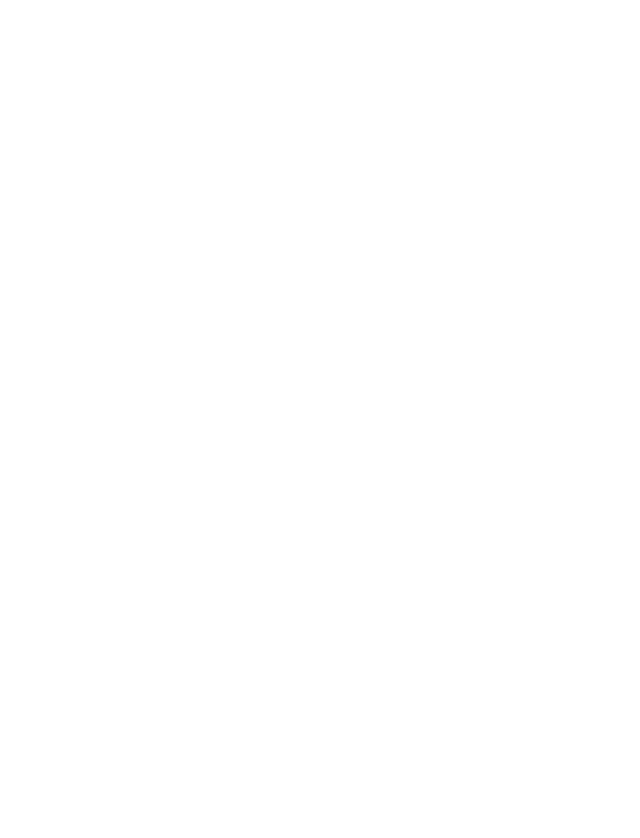
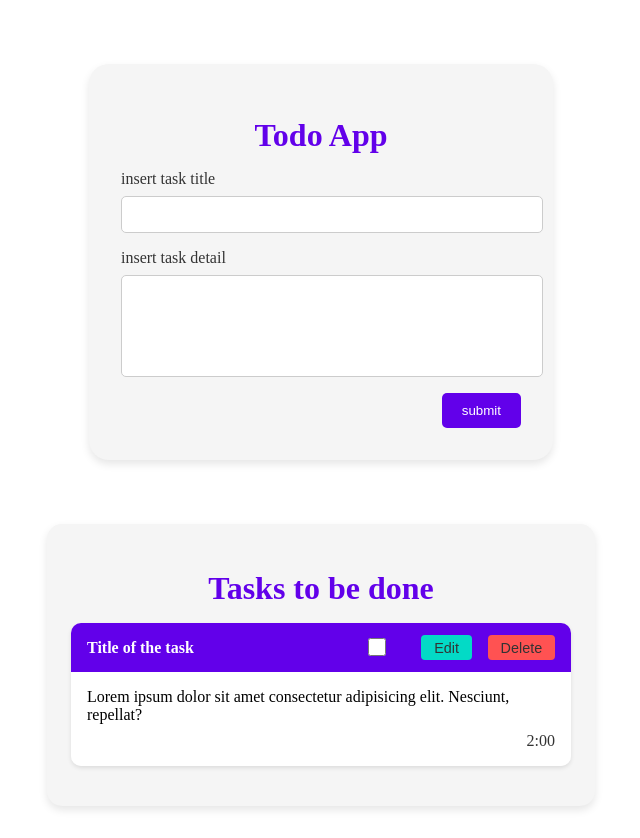
Before and after one commit to Natnael-Worku/Todo_react_app, a React (Vite) app in the folder Todo_app_react/: page / in a window 1280 px wide. Shown: the whole page, without its empty margins (319-959 px from the left). Before the commit the page ends 800 px from the top, so only its background shows below. Built offline with nearby package versions, Linux system fonts and the light colour scheme.

Commit message:
created the todo input component and the todo display list components

```diff
--- a/Todo_app_react/src/App.tsx
+++ b/Todo_app_react/src/App.tsx
@@ -1,11 +1,14 @@
 
 import './App.css'
+import TodoInput from './components/TodoInput'
+import TodoList from './components/TodoList'
 
 function App() {
 
   return (
     <>
-
+      <TodoInput/>
+      <TodoList/>
     </>
   )
 }
--- /dev/null
+++ b/Todo_app_react/src/components/TaskListDeatil.module.css
@@ -0,0 +1,119 @@
+:root {
+    --primary: #6200ea;
+    --secondary-color: #3f068e  ;
+    --background-color: #f5f5f5;
+    --input-background: #fff;
+    --text-color: #333;
+    --button-background: #e0e0e0;
+    --button-text-color: #333;
+  }
+
+
+
+   li {
+    margin-bottom: 1rem;
+    border-radius: 10px;
+    overflow: hidden;
+    box-shadow: 0 2px 4px rgba(0, 0, 0, 0.1);
+    transition: transform 0.2s ease, box-shadow 0.2s ease;
+  }
+
+   li:hover {
+    transform: translateY(-2px);
+    box-shadow: 0 4px 8px rgba(0, 0, 0, 0.15);
+  }
+
+  .todo_list {
+    display: flex;
+    justify-content: space-between;
+    align-items: center;
+    padding: 0.75rem 1rem;
+    background: var(--primary);
+    color: white;
+  }
+
+  .todo_list_title {
+    flex: 1;
+    font-weight: bold;
+  }
+
+
+  .checkbox {
+    margin-right: 1rem; /* Added margin between checkbox and edit button */
+  }
+
+  .checkbox input[type="checkbox"] {
+    width: 18px; /* Increased checkbox size */
+    height: 18px; /* Increased checkbox size */
+    cursor: pointer;
+  }
+
+  .edit,
+  .delete {
+    margin-left: 1rem;
+  }
+
+  .delete button{
+    background: #ff5252 ;
+  }
+  .edit button{
+    background: #03dac6  ;
+  }
+  .edit button,
+  .delete button {
+    cursor: pointer;
+    border: 0;
+    color: var(--button-text-color);
+    font-size: 0.9rem;
+    padding: 0.3rem 0.8rem;
+    border-radius: 4px;
+    transition: background-color 0.2s ease, border-color 0.2s ease;
+  }
+
+  .edit button:hover,
+  .delete button:hover {
+    color: white;
+    border-color: var(--secondary-color);
+  }
+
+  .todo_list_detail {
+    background: var(--input-background);
+    padding: 1rem;
+  }
+
+  .todo_list_body {
+    margin-bottom: 0.5rem;
+  }
+
+  .todo_list_time {
+    text-align: right;
+    color: var(--text-color);
+  }
+
+  .Task_list li:hover .todo_list_detail {
+    display: block;
+  }
+  @media (max-width: 600px) {
+    .todo_list {
+      padding: 0.5rem;
+    }
+
+    .todo_list_title {
+      font-size: 1rem;
+    }
+
+    .checkbox input[type="checkbox"] {
+      width: 16px;
+      height: 16px;
+    }
+
+    .edit button,
+    .delete button {
+      font-size: 0.8rem;
+      padding: 0.2rem 0.5rem;
+    }
+
+    .todo_list_detail {
+      padding: 0.5rem;
+    }
+  }
--- /dev/null
+++ b/Todo_app_react/src/components/TaskListDetail.tsx
@@ -0,0 +1,29 @@
+import React from 'react'
+import TaskListDeatilStyle from './TaskListDeatil.module.css'
+const TaskListDetail = () => {
+  return (
+    <li>
+            <div className={TaskListDeatilStyle.todo_list}>
+              <div className={TaskListDeatilStyle.todo_list_title}>Title of the task</div>
+              <div className={TaskListDeatilStyle.checkbox}>
+                <input type="checkbox" id="done" />
+              </div>
+              <div className={TaskListDeatilStyle.edit}>
+                <button>Edit</button>
+              </div>
+              <div className={TaskListDeatilStyle.delete}>
+                <button>Delete</button>
+              </div>
+            </div>
+            <div className={TaskListDeatilStyle.todo_list_detail}>
+              <div className={TaskListDeatilStyle.todo_list_body}>
+                Lorem ipsum dolor sit amet consectetur adipisicing elit.
+                Nesciunt, repellat?
+              </div>
+              <div className={TaskListDeatilStyle.todo_list_time}>2:00</div>
+            </div>
+          </li>
+  )
+}
+
+export default TaskListDetail
--- /dev/null
+++ b/Todo_app_react/src/components/TodoInput.module.css
@@ -0,0 +1,113 @@
+:root {
+    --primary: #6200ea; /* Updated primary color */
+    --secondary-color: #3f068e; /* Updated secondary color */
+    --background-color: #f5f5f5; /* Light background for better contrast */
+    --input-background: #fff; /* Background color for inputs */
+    --text-color: #333; /* Darker text color for better readability */
+  }
+
+  .container {
+    width: 100%;
+    max-width: 400px; /* Ensure the container doesn't exceed this width */
+    padding: 2rem;
+    margin: 4em auto;
+    background: var(--background-color);
+    border-radius: 20px;
+    box-shadow: 0 4px 8px rgba(0, 0, 0, 0.1);
+    display: flex;
+    flex-direction: column;
+    align-items: center;
+  }
+
+  .container h1 {
+    margin-bottom: 1rem;
+    color: var(--primary);
+    text-align: center;
+  }
+
+  .input_container {
+    width: 100%;
+    display: flex;
+    flex-direction: column;
+  }
+
+  .input_container label {
+    align-self: flex-start;
+    margin-bottom: 0.5rem;
+    color: var(--text-color);
+  }
+
+  .input_container input,
+  .input_container textarea {
+    width: 100%;
+    border-radius: 5px;
+    border: 1px solid #ccc;
+    padding: 10px;
+    margin-bottom: 1rem;
+    background: var(--input-background);
+    outline: none;
+    transition: border-color 0.3s;
+  }
+
+  .input_container input:focus,
+  .input_container textarea:focus {
+    border-color: var(--primary);
+  }
+
+  .input_container textarea {
+    resize: none; /* Prevents resizing for consistency */
+    height: 80px; /* Set a fixed height for the textarea */
+  }
+
+  .input_container button {
+    align-self: flex-end;
+    border-radius: 5px;
+    border: 0;
+    padding: 10px 20px;
+    color: #fff;
+    background: var(--primary);
+    cursor: pointer;
+    transition: background-color 0.3s;
+  }
+
+  .input_container button:hover {
+    background: var(--secondary-color);
+  }
+
+  @media (max-width: 600px) {
+    .container {
+      padding: 1rem;
+      margin: 1.5em auto;
+      border-radius: 15px;
+      max-width: 80%; /* Reduced max-width for a smaller container */
+    }
+
+    .container h1 {
+      font-size: 1.5rem;
+      text-align: center;
+      margin-bottom: 1rem;
+    }
+
+    .input_container label {
+      font-size: 1rem;
+      margin-bottom: 0.3rem;
+      align-self: flex-start;
+    }
+
+    .input_container input,
+    .input_container textarea {
+      font-size: 1rem;
+      padding: 8px;
+      margin-bottom: 0.8rem;
+    }
+
+    .input_container textarea {
+      height: 100px;
+    }
+
+    .input_container button {
+      padding: 10px 20px;
+      font-size: 1rem;
+      width: 100%;
+    }
+  }
--- a/Todo_app_react/src/components/TodoInput.tsx
+++ b/Todo_app_react/src/components/TodoInput.tsx
@@ -1,8 +1,18 @@
 import React from 'react'
-
+import TodoInputStyle from './TodoInput.module.css'
 const TodoInput = () => {
   return (
-    <div>TodoInput</div>
+    <div className= {TodoInputStyle.container}>
+        <h1> Todo App</h1>
+        <div className={TodoInputStyle.input_container}>
+            <label htmlFor="title"> insert task title</label>
+            <input type="text" id= "title"/>
+            <label htmlFor="description"> insert task detail</label>
+            <textarea  id= "description"/>
+            <button className='btn'> submit</button>
+        </div>
+
+    </div>
   )
 }
 
--- /dev/null
+++ b/Todo_app_react/src/components/TodoList.module.css
@@ -0,0 +1,43 @@
+:root {
+    --primary: #6200ea;
+    --secondary-color: #3f068e  ;
+    --background-color: #f5f5f5;
+    --input-background: #fff;
+    --text-color: #333;
+    --button-background: #e0e0e0;
+    --button-text-color: #333;
+  }
+
+  .container {
+    width: 100%;
+    max-width: 500px; /* Reduced max-width for a smaller container */
+    margin: 2em auto;
+    padding: 1.5rem;
+    background: var(--background-color);
+    border-radius: 15px;
+    box-shadow: 0 4px 8px rgba(0, 0, 0, 0.1);
+  }
+
+  .container h1 {
+    margin-bottom: 1rem;
+    color: var(--primary);
+    text-align: center;
+  }
+  li{
+    list-style: none;
+  }
+  .Task_list ul {
+    list-style: none;
+    padding: 0;
+  }
+
+  /* Mobile Version Styles */
+  @media (max-width: 600px) {
+    .container {
+      max-width: 80%;
+      padding: 1rem;
+      margin: 1.5em auto;
+    }
+
+
+  }
--- /dev/null
+++ b/Todo_app_react/src/components/TodoList.tsx
@@ -0,0 +1,17 @@
+import React from "react";
+import TodoListStyle from './TodoList.module.css'
+import TaskListDetail from "./TaskListDetail";
+const TodoList = () => {
+  return (
+    <div className={TodoListStyle.container}>
+      <h1>Tasks to be done</h1>
+      <div className={TodoListStyle.Task_list}>
+        <ul>
+          <TaskListDetail/>
+        </ul>
+      </div>
+    </div>
+  );
+};
+
+export default TodoList;
```
